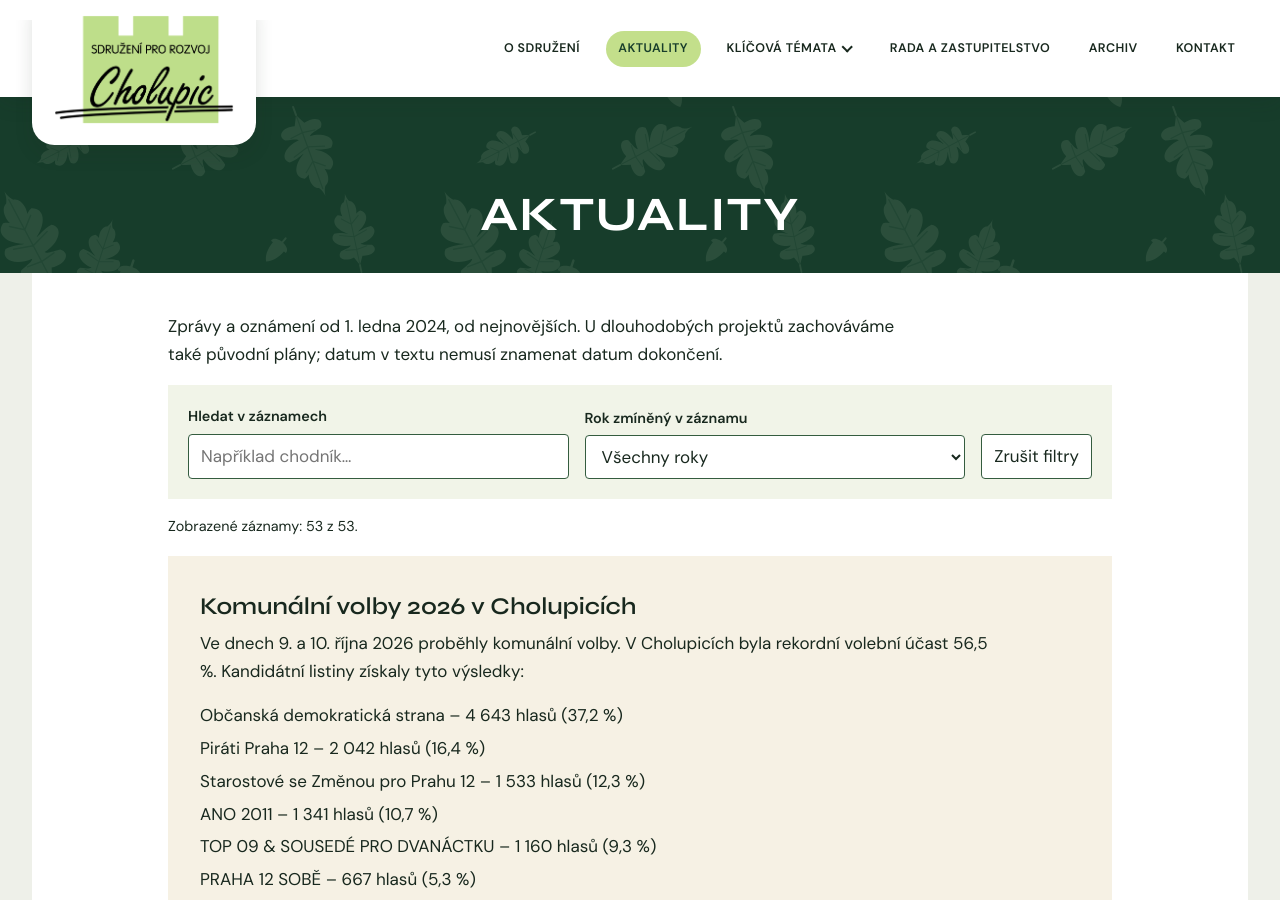
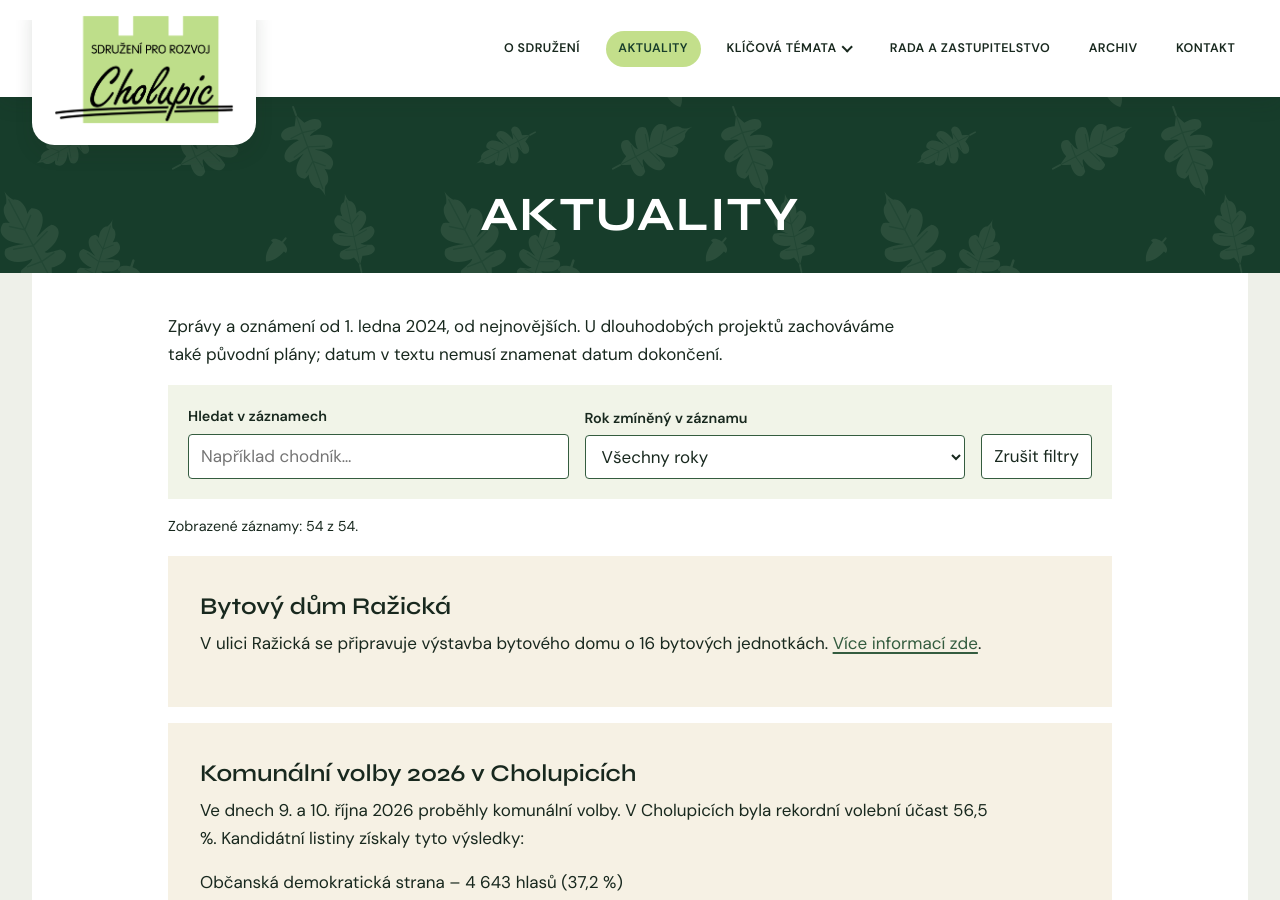
Before and after one commit to martinaparikova/cholupice-web, a Jekyll site: the page built from aktuality/index.md, in a window 1280 px wide and 900 px high. Built offline with Jekyll 4.4.1, drawn with Linux system fonts in a browser that asks for light colours.

Commit message:
Add Ražická apartment building page

```diff
--- a/_data/nav.yml
+++ b/_data/nav.yml
@@ -9,6 +9,8 @@ nav:
         url: "/cholupicky-statek/"
       - title: "Kulturní dům"
         url: "/kulturni-dum/"
+      - title: "Bytový dům Ražická"
+        url: "/bytovy-dum-razicka/"
       - title: "Ostatní"
         url: "/ostatni/"
   - title: "Rada a zastupitelstvo"
--- a/aktuality/index.md
+++ b/aktuality/index.md
@@ -9,6 +9,11 @@ wide: true
 
 <div data-collection=""><p class="collection-intro">Zprávy a oznámení od 1. ledna 2024, od nejnovějších. U dlouhodobých projektů zachováváme také původní plány; datum v textu nemusí znamenat datum dokončení.</p>{% include collection-controls.html %}
 <div class="updates collection-entries" id="collection-entries">
+  <article class="update-card" data-entry="" data-years="2026">
+    <h2 id="bytovy-dum-razicka" class="entry-heading"><a href="#bytovy-dum-razicka">Bytový dům Ražická</a></h2>
+    <p>V ulici Ražická se připravuje výstavba bytového domu o 16 bytových jednotkách. <a href="{{ '/bytovy-dum-razicka/' | relative_url }}">Více informací zde</a>.</p>
+  </article>
+
   <article class="update-card" data-entry="" data-years="2026">
     <h2 id="komunalni-volby-2026-v-cholupicich" class="entry-heading"><a href="#komunalni-volby-2026-v-cholupicich">Komunální volby 2026 v Cholupicích</a></h2>
     <p>Ve dnech 9. a 10. října 2026 proběhly komunální volby. V Cholupicích byla rekordní volební účast 56,5 %. Kandidátní listiny získaly tyto výsledky:</p>
```
Also changed, not shown: bytovy-dum-razicka/index.md (added, +34 -0 lines), 3 other files.
